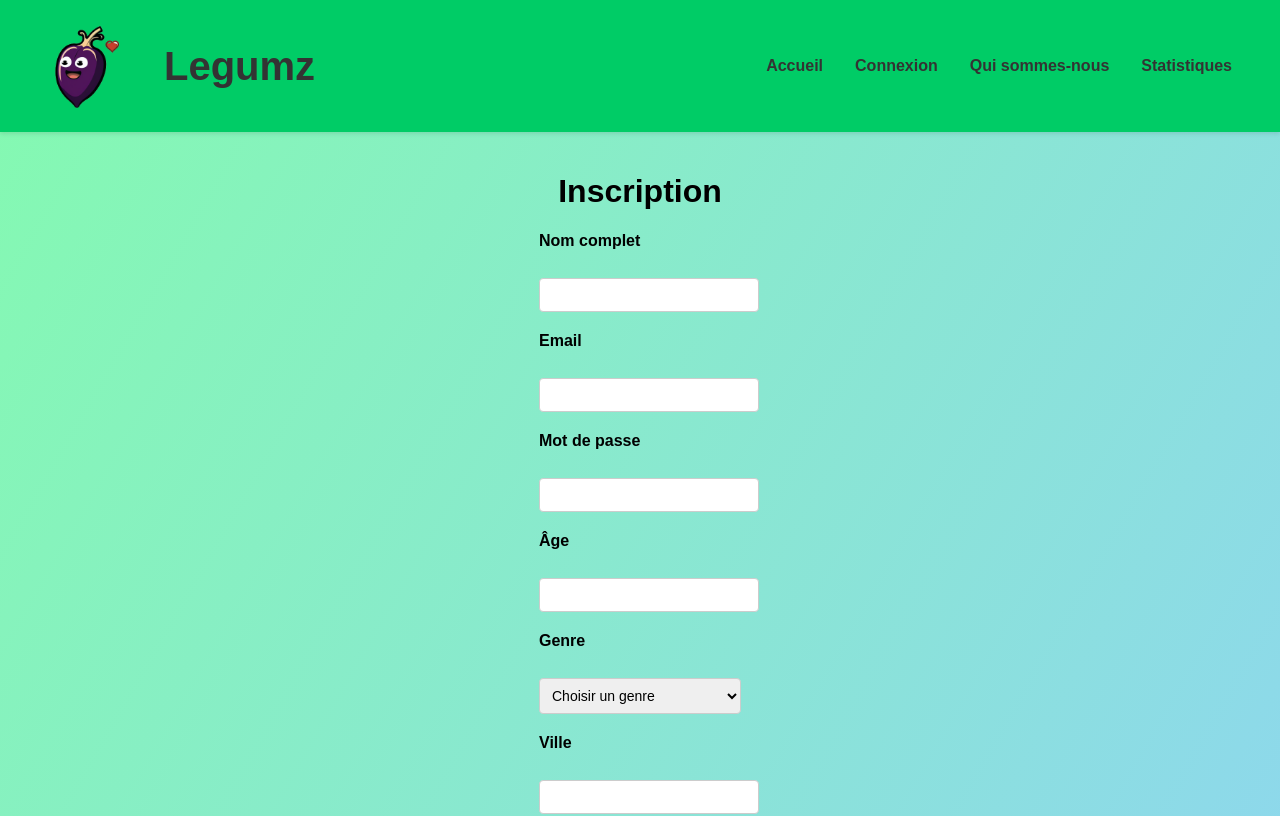
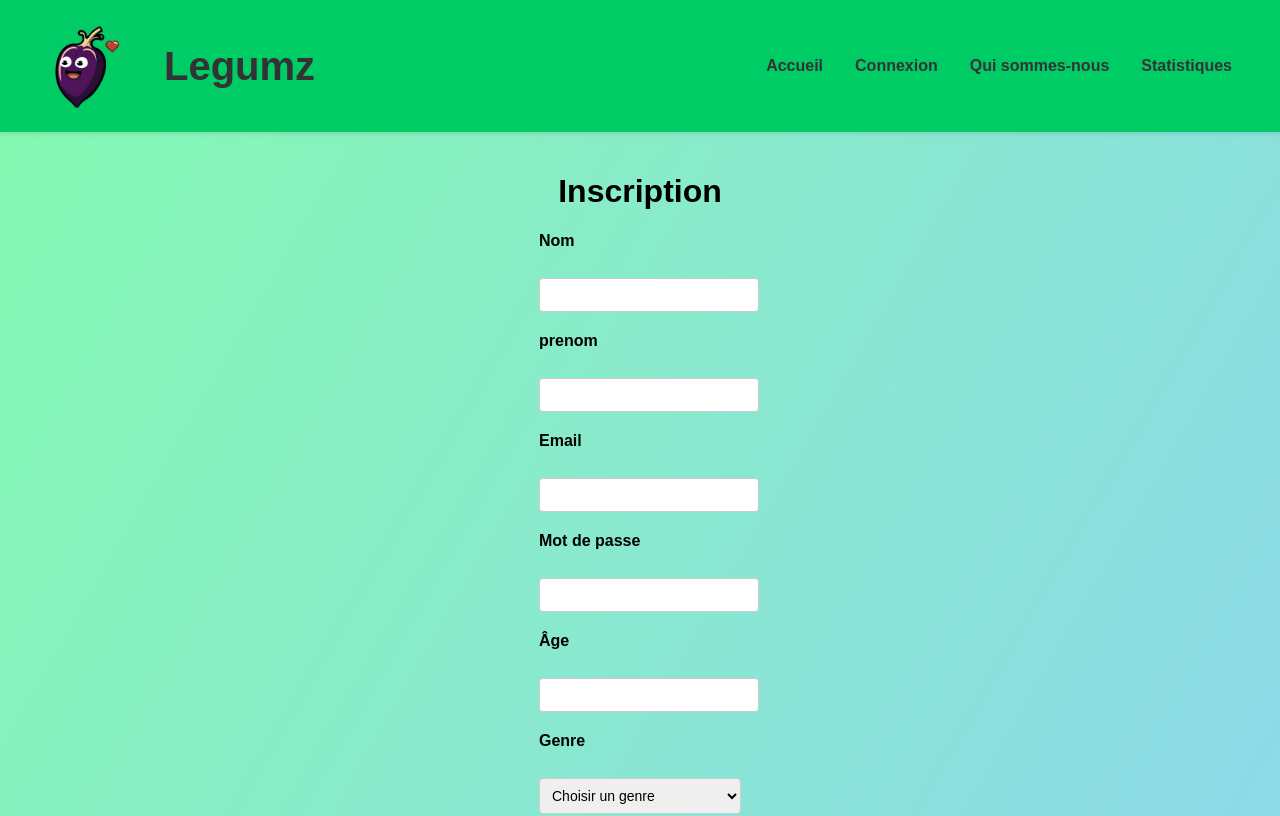
Before and after one commit to ViotHugo/Legumz, a React (Create React App) app in the folder client/: page /signup/1 in a window 1280 px wide. Shown: the top 816 px of the page. Built offline with nearby package versions, Linux system fonts and the light colour scheme.

Commit message:
Modification du form

```diff
--- a/client/src/components/pages/SignUpForm/SignUpForm.js
+++ b/client/src/components/pages/SignUpForm/SignUpForm.js
@@ -6,6 +6,7 @@ import axios from "axios";
 function SignUpForm() {
   const [formData, setFormData] = useState({
     fullName: "",
+    prenom: "",
     email: "",
     password: "",
     age: "",
@@ -42,12 +43,21 @@ function SignUpForm() {
     <div className="signup-container">
       <h1>Inscription</h1>
       <form className="signup-form" onSubmit={handleSubmit}>
-        <label htmlFor="fullName">Nom complet</label>
+        <label htmlFor="fullName">Nom</label>
         <input
           type="text"
           id="fullName"
           name="fullName"
           value={formData.fullName}
+          onChange={handleChange}
+          required
+        />
+        <label htmlFor="prenom">prenom</label>
+        <input
+          type="text"
+          id="prenom"
+          name="prenom"
+          value={formData.prenom}
           onChange={handleChange}
           required
         />
```
